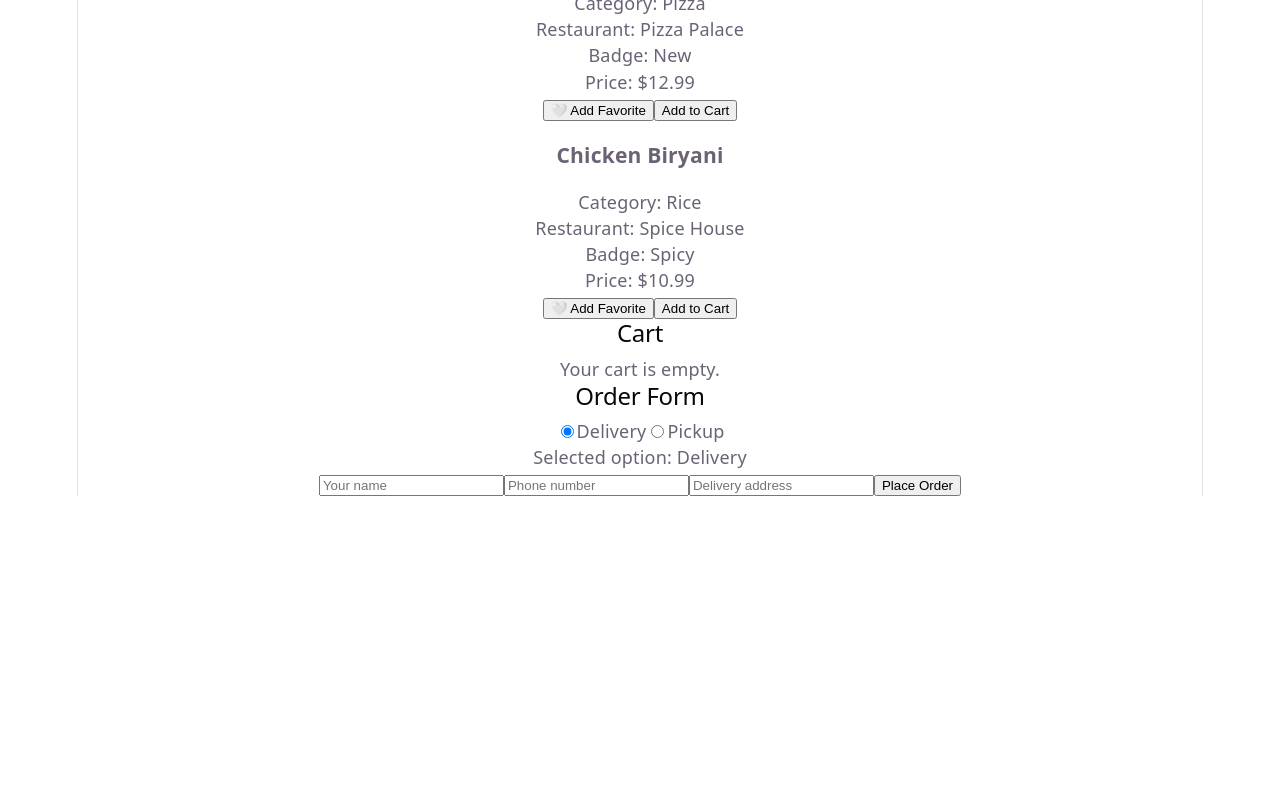
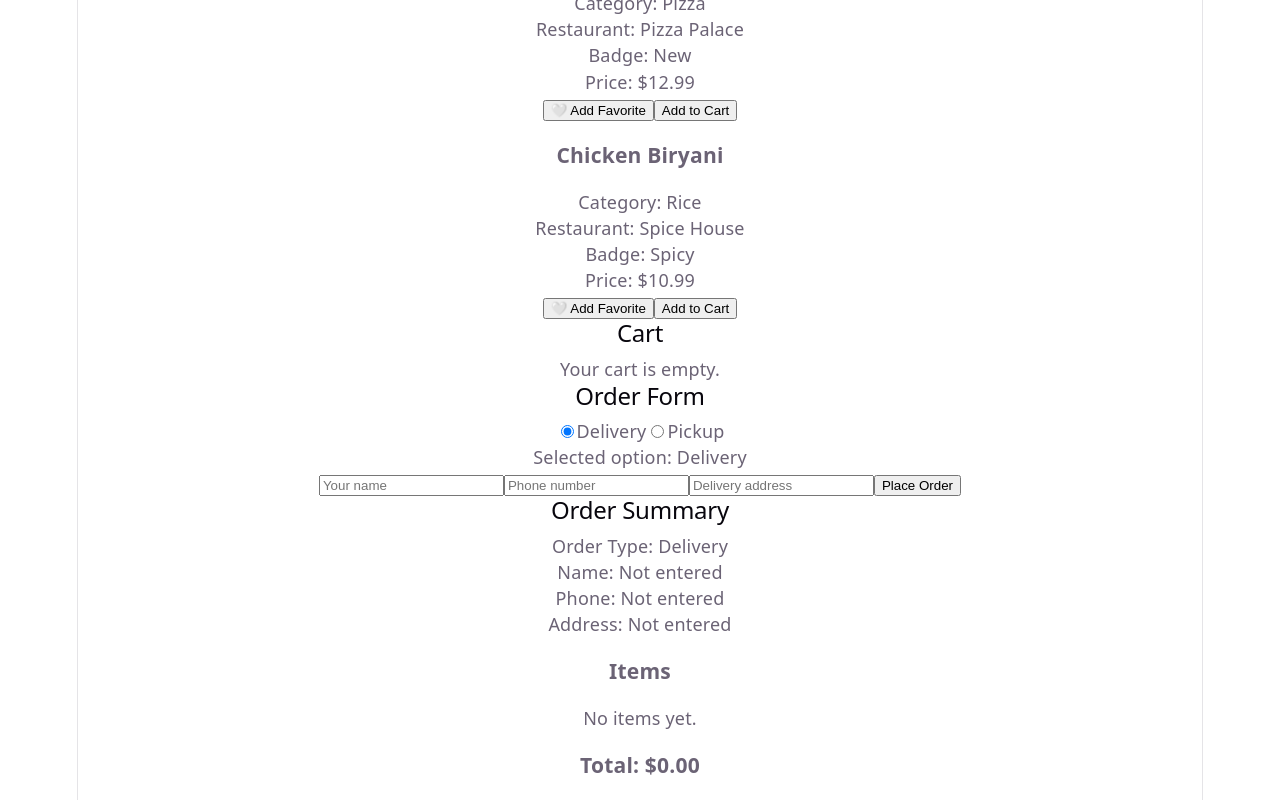
Before and after one commit to Rohit6165/foodify, a React (Vite) app: page / in a window 1280 px wide. Shown: the part 622-1422 px from the top of the page. Before the commit the page ends 1118 px from the top, so only its background shows below. Built offline with nearby package versions, Linux system fonts and the light colour scheme.

Commit message:
Add order summary

```diff
--- a/src/App.jsx
+++ b/src/App.jsx
@@ -281,6 +281,31 @@ function App() {
 
         <p>{checkoutMessage}</p>
       </section>
+
+      <section>
+        <h2>Order Summary</h2>
+        <p>Order Type: {orderType}</p>
+        <p>Name: {customerName || "Not entered"}</p>
+        <p>Phone: {customerPhone || "Not entered"}</p>
+
+        {orderType === "Delivery" && (
+          <p>Address: {customerAddress || "Not entered"}</p>
+        )}
+
+        <h3>Items</h3>
+
+        {cartItems.length === 0 ? (
+          <p>No items yet.</p>
+        ) : (
+          cartItems.map((item) => (
+            <p key={item.id}>
+              {item.name} x {item.quantity}
+            </p>
+          ))
+        )}
+
+        <h3>Total: ${finalTotal.toFixed(2)}</h3>
+      </section>
     </div>
   );
 }
```
